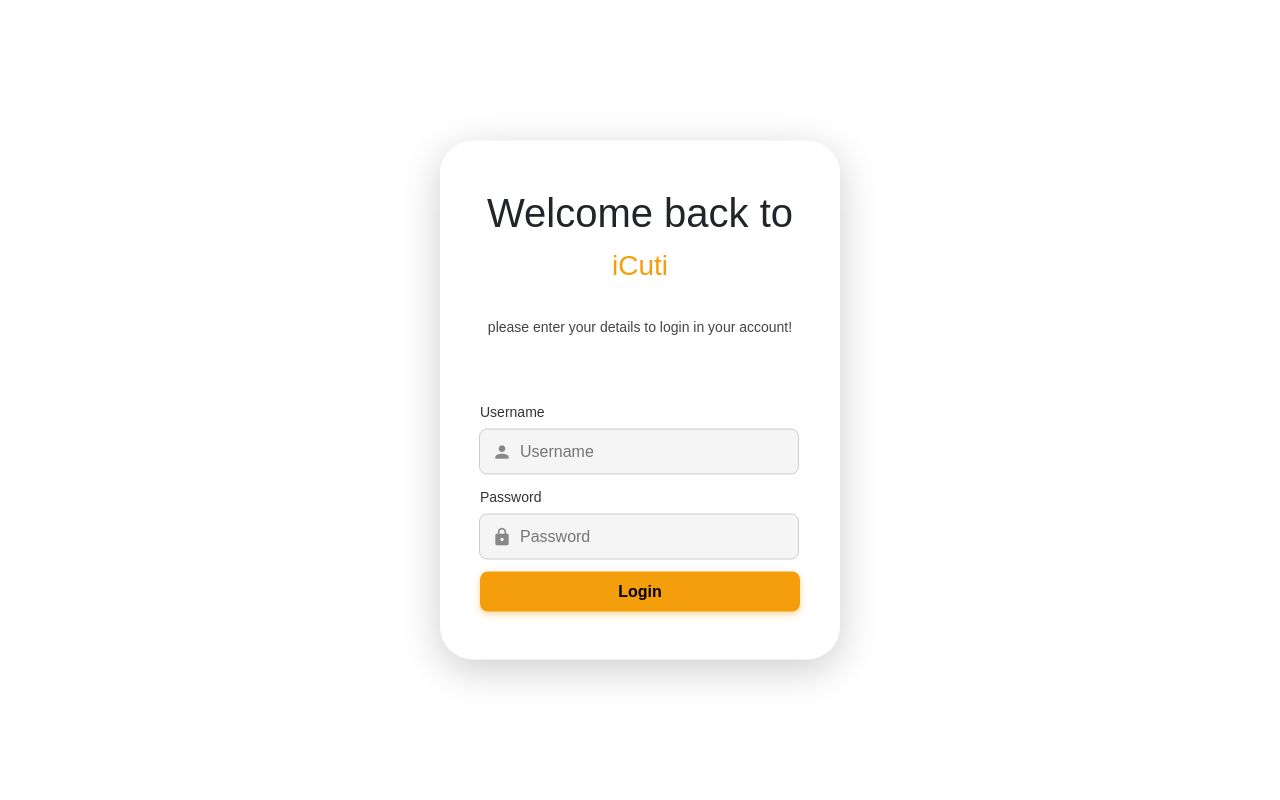
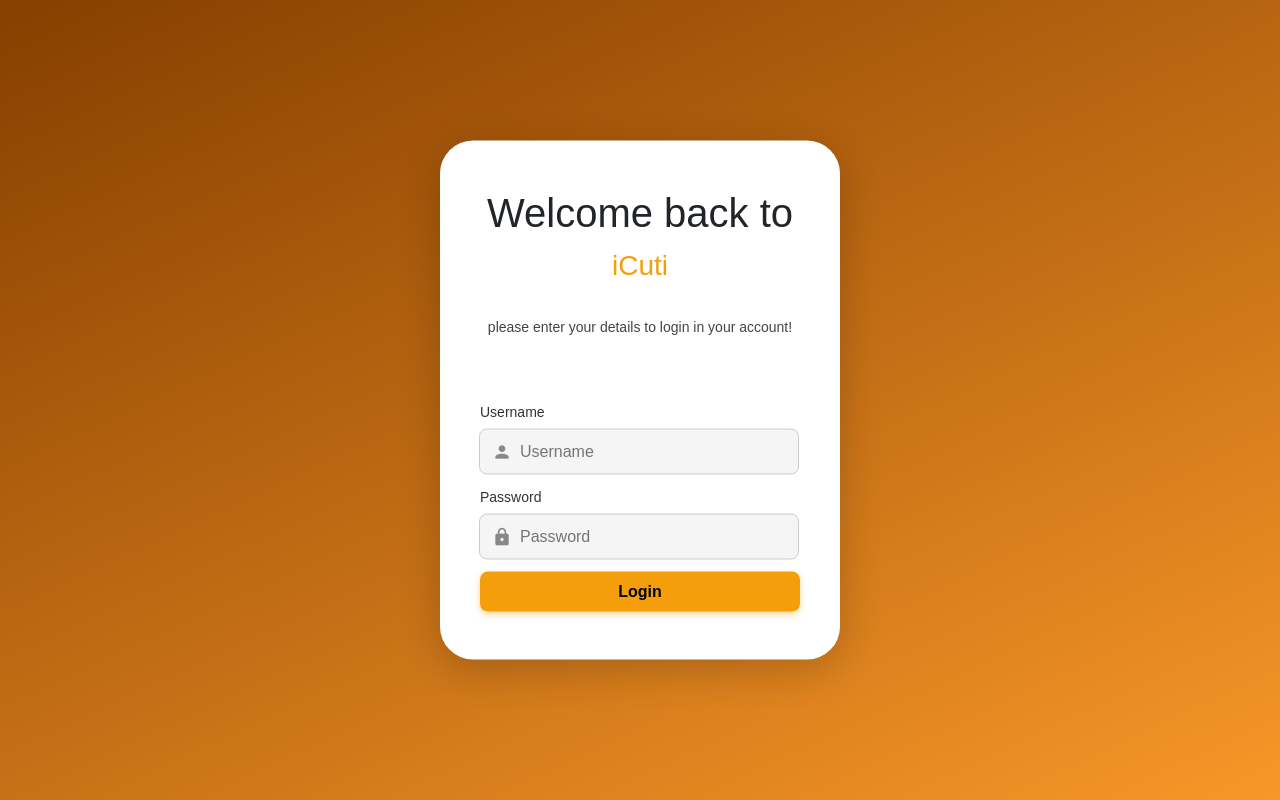
Before and after one commit to Barz77777/iCuti, a PHP site: page /login.php in a window 1280 px wide. Run offline with PHP 8.4, Linux system fonts and the light colour scheme; some libraries are stand-ins or nearby versions; some web fonts are replaced.

Commit message:
update style css dan login

```diff
--- a/login.php
+++ b/login.php
@@ -78,7 +78,6 @@ if ($_SERVER['REQUEST_METHOD'] == 'POST') {
 
 <body>
     <main>
-        <spline-viewer class="spline-viewer" url="https://prod.spline.design/2ylNlDzXeDXD4sC0/scene.splinecode"></spline-viewer>
         <!-- text welcome -->
         <section class="login-card" role="main" aria-labelledby="login-heading">
             <h1 id="login-heading">
@@ -112,7 +111,6 @@ if ($_SERVER['REQUEST_METHOD'] == 'POST') {
             </section>
 
         </main>
-        <script type="module" src="https://unpkg.com/@splinetool/viewer@1.10.10/build/spline-viewer.js"></script>
     </body>
 
 </html>
--- a/set.css
+++ b/set.css
@@ -8,20 +8,10 @@
 body,
 html {
   font-family: "Bai Jamjuree", sans-serif !important;
-  background: #f5f5f5;
+  background: linear-gradient(335deg,rgba(248, 151, 40, 1) 0%, rgba(135, 64, 0, 1) 99%);
   height: 100%;
   width: 100%;
   overflow: hidden;
-}
-/* background 3D */
-spline-viewer {
-  position: fixed;
-  top: 0;
-  left: 0;
-  width: 100vw;
-  height: 100vh;
-  z-index: 0;
-  pointer-events: none; /* biar nggak ganggu klik */
 }
 /* Main content di atas spline */
 main {
```
